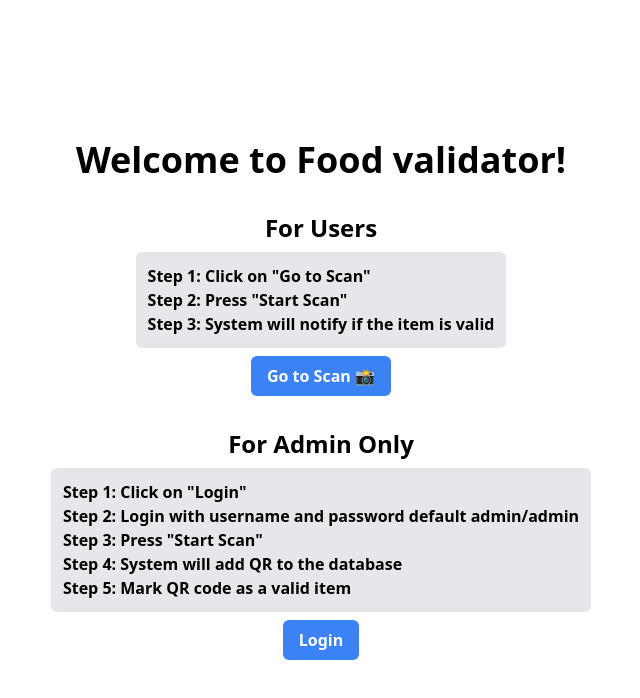
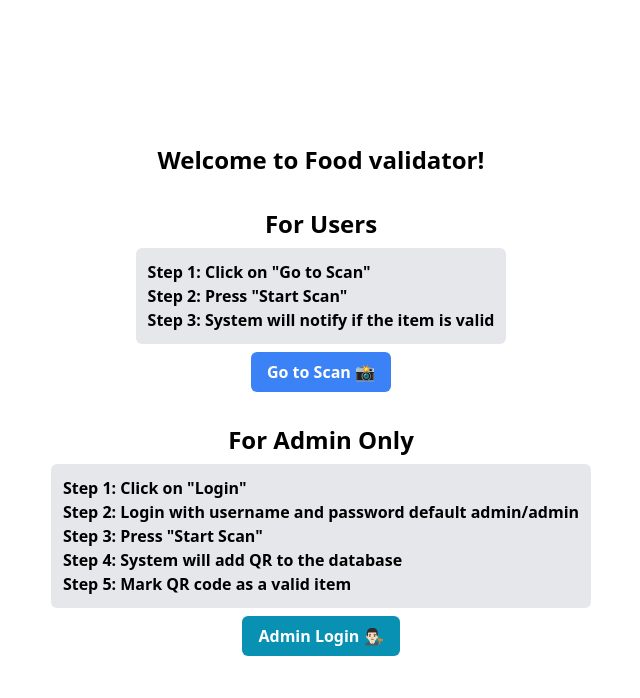
Before and after one commit to TheBlankness/qr-validator, a SvelteKit app: page / in a window 1280 px wide. Shown: the top 698 px of the page, without its empty margins (319-959 px from the left). Built offline with nearby package versions, Linux system fonts and the light colour scheme.

Commit message:
small fix

```diff
--- a/src/routes/+page.svelte
+++ b/src/routes/+page.svelte
@@ -1,7 +1,7 @@
 <title>Home Page</title>
 
-<main class="flex flex-col items-center justify-center h-screen">
-  <h1 class="text-4xl font-bold mb-8">Welcome to Food validator!</h1>
+<main class="flex flex-col items-center justify-center h-screen px-7">
+  <h1 class="text-2xl font-bold mb-8">Welcome to Food validator!</h1>
 
   <p class="text-2xl font-bold mb-2">For Users</p>
   <div class="bg-gray-200 rounded-md p-3">
@@ -34,8 +34,8 @@
 
   <a
     href="/login"
-    class="mt-2 bg-blue-500 hover:bg-blue-600 text-white font-semibold py-2 px-4 rounded-md inline-block"
+    class="mt-2 bg-cyan-600 hover:bg-blue-600 text-white font-semibold py-2 px-4 rounded-md inline-block"
   >
-    Login
+    Admin Login 👨🏻‍⚖️
   </a>
 </main>
--- a/src/routes/addqr/+page.svelte
+++ b/src/routes/addqr/+page.svelte
@@ -54,6 +54,9 @@
 
     // Store the updated array in localStorage
     localStorage.setItem("qrcodes", JSON.stringify(array));
+
+    alert("QR added to database");
+    scannedText = "";
   }
   function getArrayFromLocalStorage() {
     if (!browser) return; //ONLY CLIENT SIDE!!!!
@@ -84,12 +87,23 @@
   <div class="bg-gray-200 rounded-md p-3">
     <p class="text-lg font-normal">{scannedText}</p>
   </div>
+
+  {#if scannedText}
     <button
       class="px-4 bg-green-700 text-white p-2 rounded-md"
       on:click={() => {
         insertOrUpdateObject(myqrcodes, scannedText, true);
       }}>Mark above code as Valid</button
     >
+  {:else}
+    <button
+      class="px-4 bg-red-100 text-gray p-2 rounded-md"
+      disabled
+      on:click={() => {
+        insertOrUpdateObject(myqrcodes, scannedText, true);
+      }}>Please Scan a valid QR</button
+    >
+  {/if}
 
   <a
     href="/"
@@ -105,7 +119,7 @@
     class="px-4 bg-red-500 text-white p-2 rounded-md"
     on:click={() => {
       localStorage.setItem("qrcodes", JSON.stringify([]));
-    }}>Clear all values</button
+    }}>Clear all QR values in database</button
   >
 </main>
 
```
Lines whose indentation alone changed are shown as unchanged.
